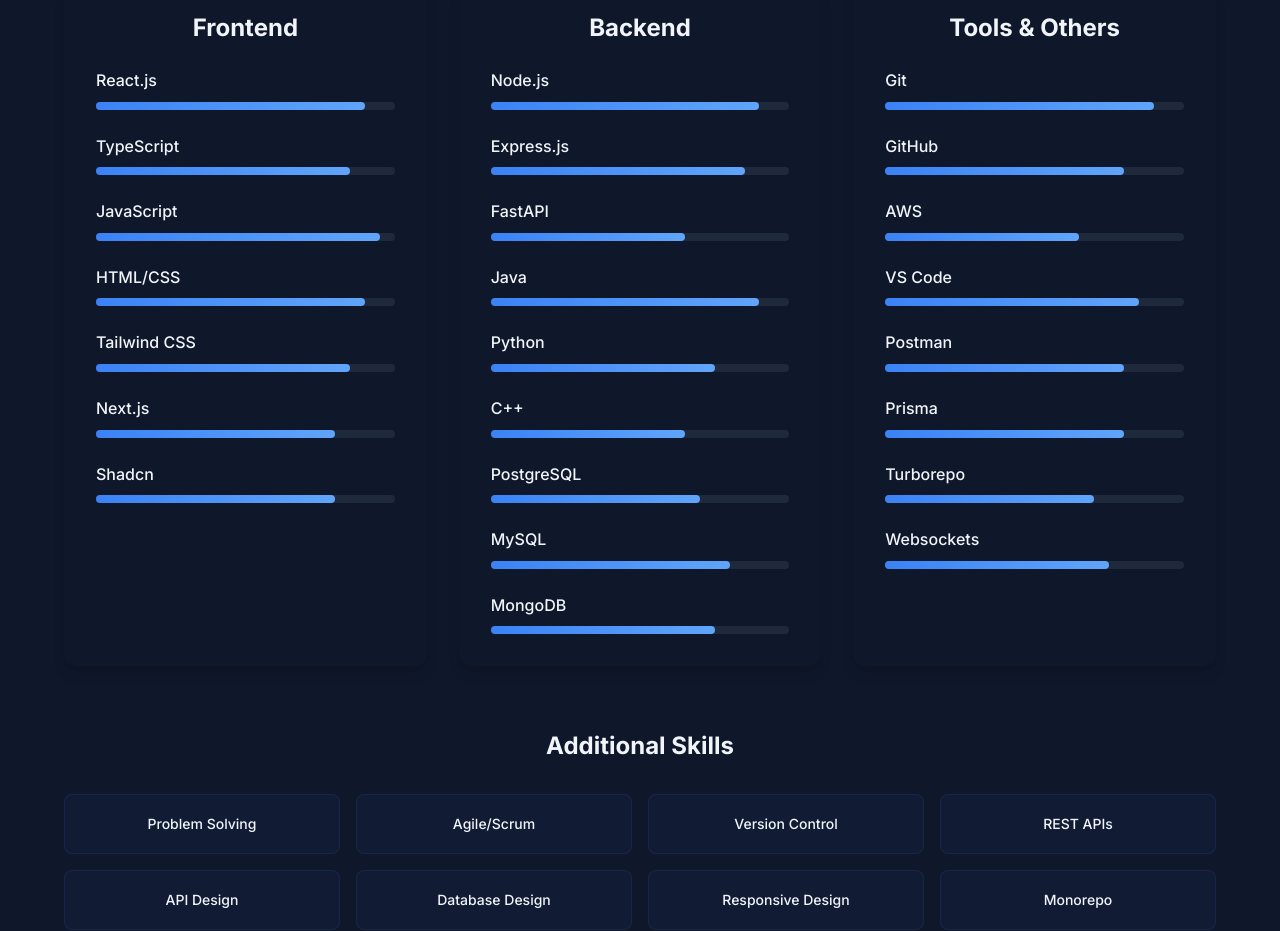
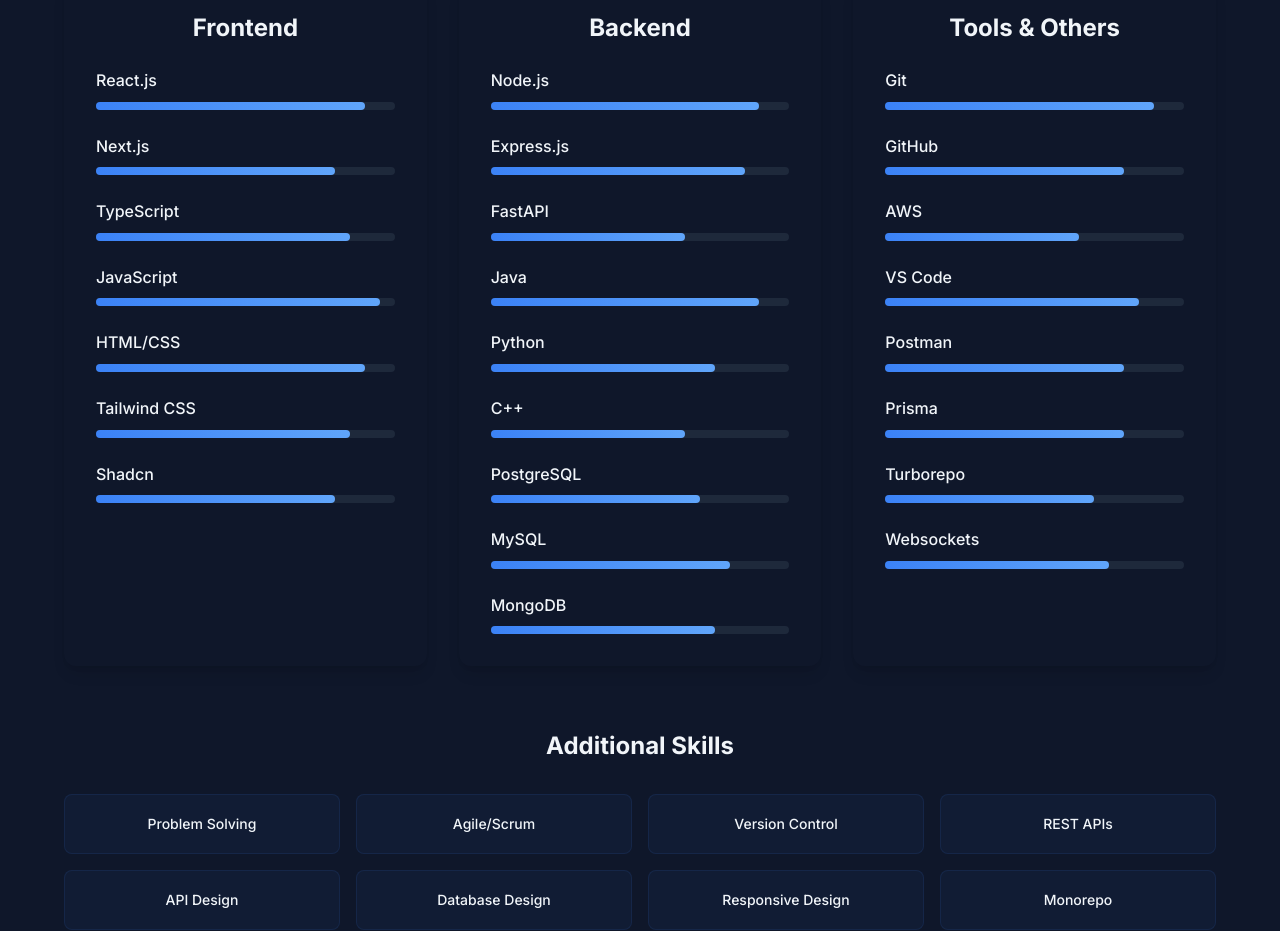
Before and after one commit to MsL-Mishal/msl-mishal.github.io, a React (Vite) app: page / in a window 1280 px wide. Shown: the part 2920-3851 px from the top of the page. Built offline with nearby package versions, Linux system fonts and the light colour scheme.

Commit message:
chore(skills): Reorder skills in data.js

```diff
--- a/src/data/data.js
+++ b/src/data/data.js
@@ -119,11 +119,11 @@
 export const skills = {
     frontend: [
         { name: "React.js", level: 90 },
+        { name: "Next.js", level: 80 },
         { name: "TypeScript", level: 85 },
         { name: "JavaScript", level: 95 },
         { name: "HTML/CSS", level: 90 },
         { name: "Tailwind CSS", level: 85 },
-        { name: "Next.js", level: 80 },
         { name: "Shadcn", level: 80 },
     ],
     backend: [
```
